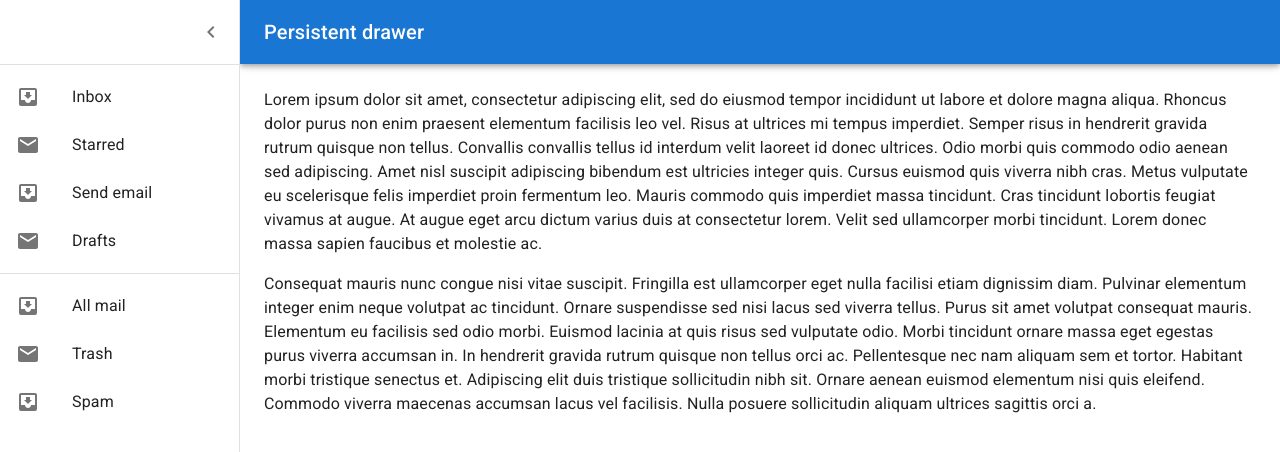
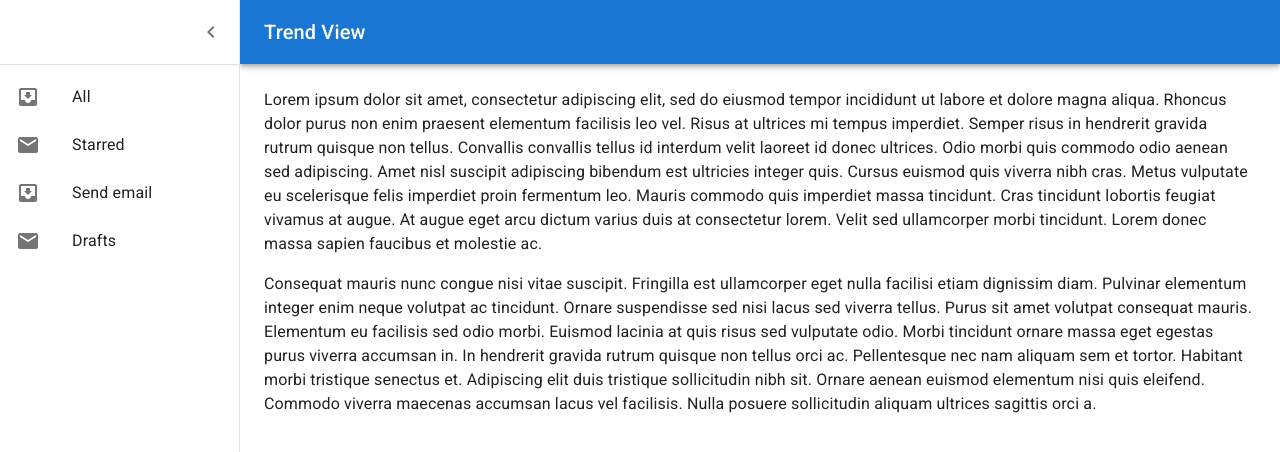
Before and after one commit to zsteen13/trend-view, a React (Create React App) app: page / in a window 1280 px wide. Shown: the top 452 px of the page. Built offline with nearby package versions, Linux system fonts and the light colour scheme.

Commit message:
refactor out header bar

```diff
--- a/package.json
+++ b/package.json
@@ -36,7 +36,6 @@
     ]
   },
   "devDependencies": {
-    "babel-plugin-import": "^1.13.5",
     "customize-cra": "^1.0.0"
   }
 }
--- a/src/components/NavView.js
+++ b/src/components/NavView.js
@@ -1,15 +1,12 @@
-import * as React from 'react';
+import React from 'react';
 import { styled, useTheme } from '@mui/material/styles';
 import Box from '@mui/material/Box';
 import Drawer from '@mui/material/Drawer';
 import CssBaseline from '@mui/material/CssBaseline';
-import MuiAppBar from '@mui/material/AppBar';
-import Toolbar from '@mui/material/Toolbar';
 import List from '@mui/material/List';
 import Typography from '@mui/material/Typography';
 import Divider from '@mui/material/Divider';
 import IconButton from '@mui/material/IconButton';
-import MenuIcon from '@mui/icons-material/Menu';
 import ChevronLeftIcon from '@mui/icons-material/ChevronLeft';
 import ChevronRightIcon from '@mui/icons-material/ChevronRight';
 import ListItem from '@mui/material/ListItem';
@@ -18,6 +15,7 @@ import ListItemIcon from '@mui/material/ListItemIcon';
 import ListItemText from '@mui/material/ListItemText';
 import InboxIcon from '@mui/icons-material/MoveToInbox';
 import MailIcon from '@mui/icons-material/Mail';
+import HeaderBar from './navigation/HeaderBar';
 
 const drawerWidth = 240;
 
@@ -39,23 +37,6 @@ const Main = styled('main', { shouldForwardProp: (prop) => prop !== 'open' })(
     }),
   }),
 );
-
-const AppBar = styled(MuiAppBar, {
-  shouldForwardProp: (prop) => prop !== 'open',
-})(({ theme, open }) => ({
-  transition: theme.transitions.create(['margin', 'width'], {
-    easing: theme.transitions.easing.sharp,
-    duration: theme.transitions.duration.leavingScreen,
-  }),
-  ...(open && {
-    width: `calc(100% - ${drawerWidth}px)`,
-    marginLeft: `${drawerWidth}px`,
-    transition: theme.transitions.create(['margin', 'width'], {
-      easing: theme.transitions.easing.easeOut,
-      duration: theme.transitions.duration.enteringScreen,
-    }),
-  }),
-}));
 
 const DrawerHeader = styled('div')(({ theme }) => ({
   display: 'flex',
@@ -81,22 +62,7 @@ export default function PersistentDrawerLeft() {
   return (
     <Box sx={{ display: 'flex' }}>
       <CssBaseline />
-      <AppBar position="fixed" open={open}>
-        <Toolbar>
-          <IconButton
-            color="inherit"
-            aria-label="open drawer"
-            onClick={handleDrawerOpen}
-            edge="start"
-            sx={{ mr: 2, ...(open && { display: 'none' }) }}
-          >
-            <MenuIcon />
-          </IconButton>
-          <Typography variant="h6" noWrap component="div">
-            Persistent drawer
-          </Typography>
-        </Toolbar>
-      </AppBar>
+      <HeaderBar open={open} handleDrawerOpen={handleDrawerOpen} drawerWidth={drawerWidth} />
       <Drawer
         sx={{
           width: drawerWidth,
@@ -117,20 +83,7 @@ export default function PersistentDrawerLeft() {
         </DrawerHeader>
         <Divider />
         <List>
-          {['Inbox', 'Starred', 'Send email', 'Drafts'].map((text, index) => (
-            <ListItem key={text} disablePadding>
-              <ListItemButton>
-                <ListItemIcon>
-                  {index % 2 === 0 ? <InboxIcon /> : <MailIcon />}
-                </ListItemIcon>
-                <ListItemText primary={text} />
-              </ListItemButton>
-            </ListItem>
-          ))}
-        </List>
-        <Divider />
-        <List>
-          {['All mail', 'Trash', 'Spam'].map((text, index) => (
+          {['All', 'Starred', 'Send email', 'Drafts'].map((text, index) => (
             <ListItem key={text} disablePadding>
               <ListItemButton>
                 <ListItemIcon>
--- /dev/null
+++ b/src/components/navigation/HeaderBar.js
@@ -0,0 +1,47 @@
+import React from 'react';
+import MuiAppBar from '@mui/material/AppBar';
+import Toolbar from '@mui/material/Toolbar';
+import MenuIcon from '@mui/icons-material/Menu';
+import IconButton from '@mui/material/IconButton';
+import { styled, useTheme } from '@mui/material/styles';
+import Typography from '@mui/material/Typography';
+
+const AppBar = styled(MuiAppBar, {
+  shouldForwardProp: (prop) => prop !== 'open' && prop !== 'drawerWidth',
+})(({ theme, open, drawerWidth }) => ({
+  transition: theme.transitions.create(['margin', 'width'], {
+    easing: theme.transitions.easing.sharp,
+    duration: theme.transitions.duration.leavingScreen,
+  }),
+  ...(open && {
+    width: `calc(100% - ${drawerWidth}px)`,
+    marginLeft: `${drawerWidth}px`,
+    transition: theme.transitions.create(['margin', 'width'], {
+      easing: theme.transitions.easing.easeOut,
+      duration: theme.transitions.duration.enteringScreen,
+    }),
+  }),
+}));
+
+export default function({drawerWidth, open, handleDrawerOpen}) {
+  const theme = useTheme();
+
+  return (
+    <AppBar position="fixed" open={open} drawerWidth={drawerWidth} theme={theme}>
+        <Toolbar>
+          <IconButton
+            color="inherit"
+            aria-label="open drawer"
+            onClick={handleDrawerOpen}
+            edge="start"
+            sx={{ mr: 2, ...(open && { display: 'none' }) }}
+          >
+            <MenuIcon />
+          </IconButton>
+          <Typography variant="h6" noWrap component="div">
+            Trend View
+          </Typography>
+        </Toolbar>
+      </AppBar>
+  )
+}
```
Also changed, not shown: src/components/navigation/DrawerHeader.js (added, +12 -0 lines), .babelrc.js (deleted), src/components/navigation/TabDrawer.js (added).
